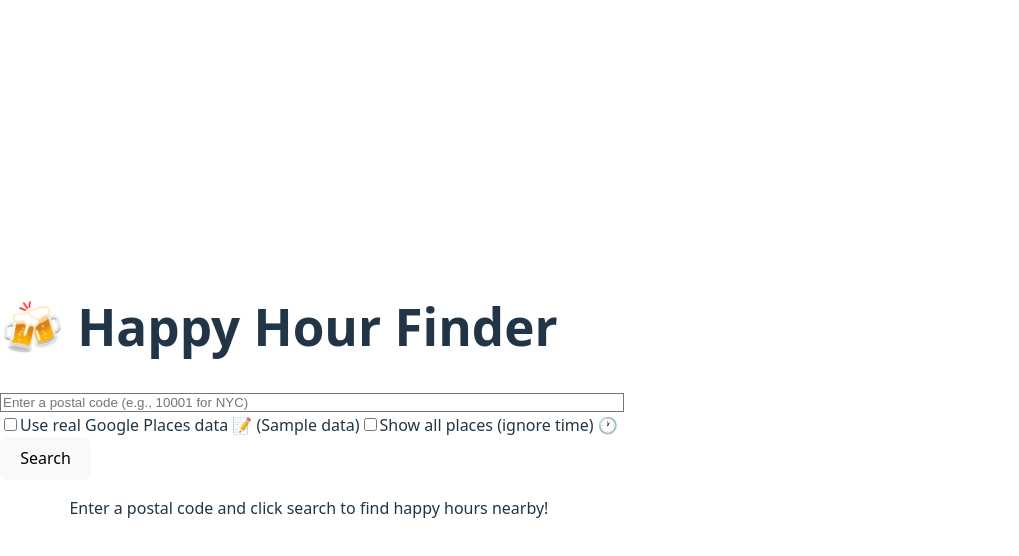
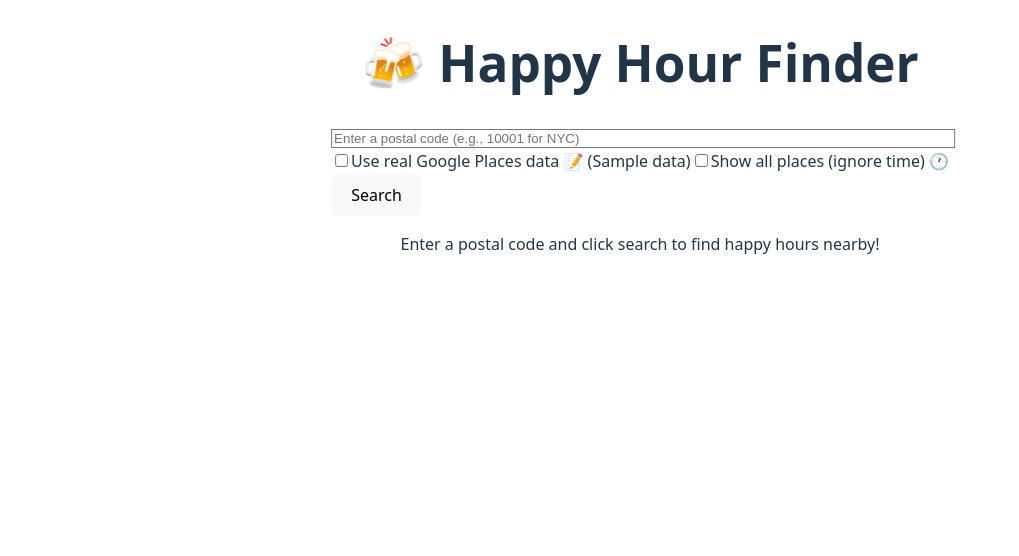
Before and after one commit to alesstongwen/happy-hour-finder, a React (Vite) app: page / in a window 1280 px wide. Shown: the top 556 px of the page, without its empty margins (0-1019 px from the left). Built offline with nearby package versions, Linux system fonts and the light colour scheme; the HTML template or start-up script is replaced by a standard one.

Commit message:
fix style

```diff
--- a/src/App.tsx
+++ b/src/App.tsx
@@ -62,8 +62,11 @@ function App() {
   };
 
   return (
-    <div className="p-6 max-w-2xl mx-auto">
-      <h1 className="text-3xl font-bold mb-4">🍻 Happy Hour Finder</h1>
+    <div className="min-h-screen flex justify-center">
+      <div className="p-6 max-w-2xl mx-auto absolute top-10 left-1/2 -translate-x-1/2">
+        <h1 className="text-3xl font-bold mb-4 text-center">
+          🍻 Happy Hour Finder
+        </h1>
 
         <div className="mb-4">
           <input
@@ -96,7 +99,9 @@ function App() {
                   onChange={(e) => setIgnoreTime(e.target.checked)}
                   className="rounded"
                 />
-              <span className="text-sm">Show all places (ignore time) 🕐</span>
+                <span className="text-sm">
+                  Show all places (ignore time) 🕐
+                </span>
               </label>
             )}
           </div>
@@ -179,7 +184,9 @@ function App() {
                   )}
                   {place.opening_hours && (
                     <p className="mb-1">
-                    {place.opening_hours.open_now ? "🟢 Open now" : "🔴 Closed"}
+                      {place.opening_hours.open_now
+                        ? "🟢 Open now"
+                        : "🔴 Closed"}
                     </p>
                   )}
                 </div>
@@ -194,6 +201,7 @@ function App() {
           </p>
         )}
       </div>
+    </div>
   );
 }
 
```
Lines whose indentation alone changed are shown as unchanged.
